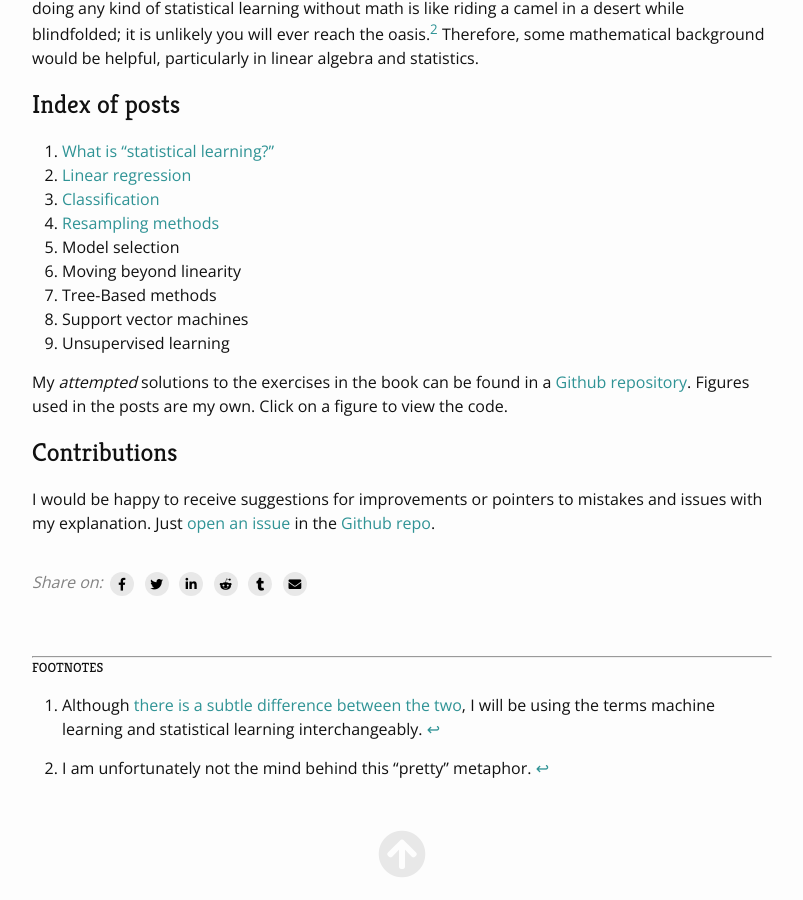
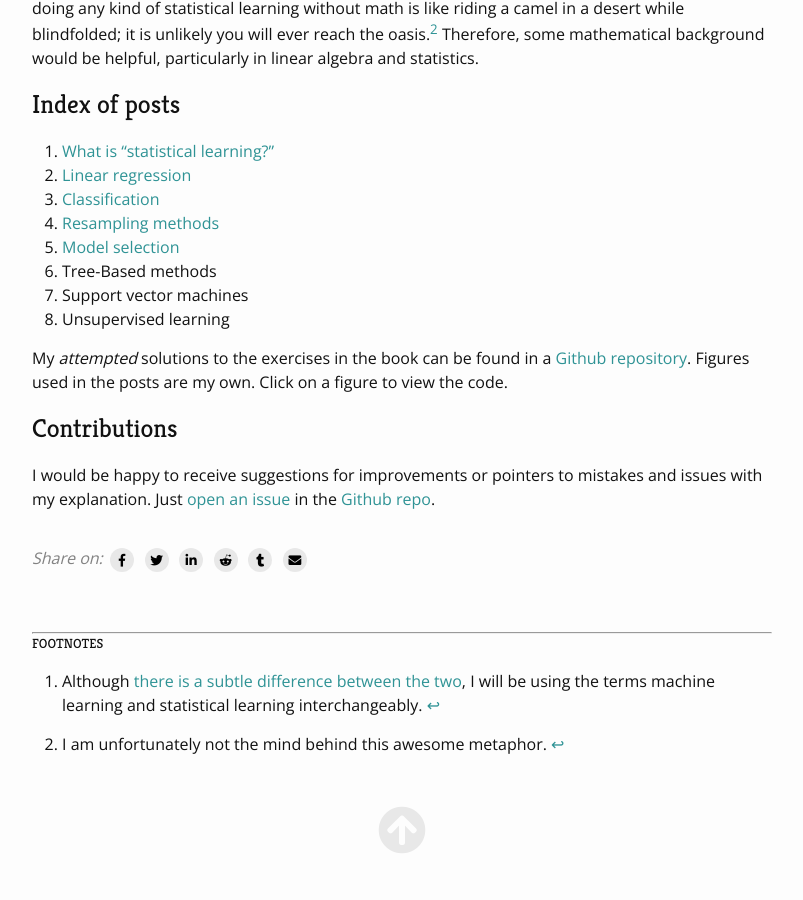
Before and after one commit to sinablk/sinablk.github.io, a Jekyll site: the page built from _posts/2019-01-28-statistical-learning-series.markdown, in a window 1280 px wide and 900 px high, scrolled down 507 px. Shown: the whole window, without its empty margins (238-1041 px from the left). Built offline with Jekyll 4.4.1, drawn with Linux system fonts in a browser that asks for light colours; nearby versions of some CDN libraries.

Commit message:
Add link to new article

```diff
--- a/_posts/2019-01-28-statistical-learning-series.markdown
+++ b/_posts/2019-01-28-statistical-learning-series.markdown
@@ -20,8 +20,7 @@ While I try to keep the math and formulas to the minimum, I find that explaining
 2. [Linear regression](https://alisiina.github.io/2019/02/05/linear-regression.html)
 2. [Classification](https://alisiina.github.io/2019/02/10/classification.html)
 2. [Resampling methods](https://alisiina.github.io/2019/02/13/resampling-methods.html)
-2. Model selection
-2. Moving beyond linearity
+2. [Model selection](https://alisiina.github.io/2019/02/17/model-selection.html)
 2. Tree-Based methods
 2. Support vector machines
 2. Unsupervised learning
@@ -39,4 +38,4 @@ I would be happy to receive suggestions for improvements or pointers to mistakes
 ##### FOOTNOTES
 
 [^1]: Although [there is a subtle difference between the two](https://medium.com/data-science-analytics/statistical-learning-vs-machine-learning-f9682fdc339f), I will be using the terms machine learning and statistical learning interchangeably.
-[^2]: I am unfortunately not the mind behind this "pretty" metaphor.
+[^2]: I am unfortunately not the mind behind this awesome metaphor.
```
